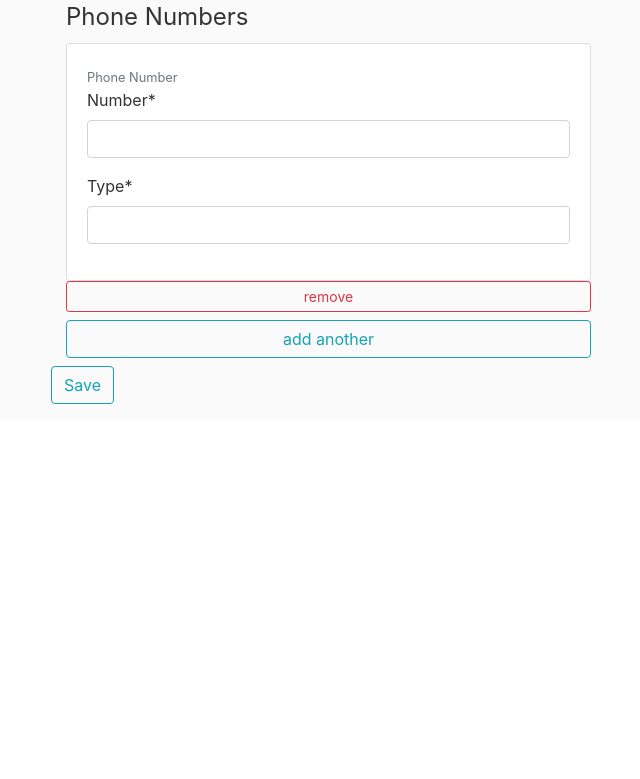
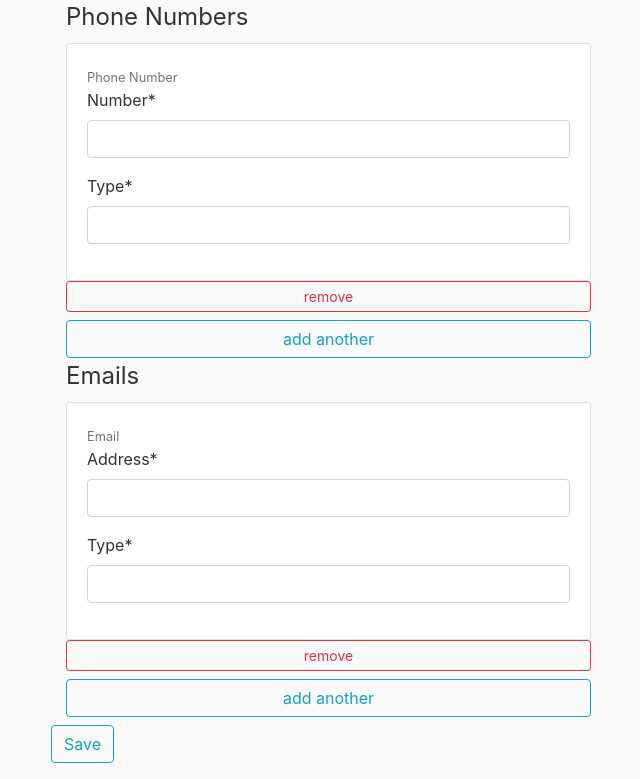
Before and after one commit to TobKed/contact_box, a Django app: page /person/new/ in a window 1280 px wide. Shown: the part 632-1411 px from the top of the page, without its empty margins (34-674 px from the left). Before the commit the page ends 1036 px from the top, so only its background shows below. Run offline with Django 3.2, Linux system fonts and the light colour scheme; the visitor is signed in with stand-in values (Sample User, id 1); some libraries are stand-ins or nearby versions.

Commit message:
update person_form view

```diff
--- a/src/contacts/templates/contacts/base.html
+++ b/src/contacts/templates/contacts/base.html
@@ -52,12 +52,16 @@
 <script src="https://code.jquery.com/jquery-3.2.1.slim.min.js"
         integrity="sha384-KJ3o2DKtIkvYIK3UENzmM7KCkRr/rE9/Qpg6aAZGJwFDMVNA/GpGFF93hXpG5KkN"
         crossorigin="anonymous"></script>
+
 <script src="{% static 'contacts/js/jquery.formset.js' %}"></script>
 <script type="text/javascript">
-    $(function() {
+    $(function () {
         $(".inline.{{ phone_form.prefix }}").formset({
             prefix: "{{ phone_form.prefix }}",
-        })
+        });
+        $(".inline.{{ email_form.prefix }}").formset({
+            prefix: "{{ email_form.prefix }}",
+        });
     })
 </script>
 <script src="https://cdnjs.cloudflare.com/ajax/libs/popper.js/1.12.9/umd/popper.min.js"
--- a/src/contacts/templates/contacts/person_form.html
+++ b/src/contacts/templates/contacts/person_form.html
@@ -27,6 +27,24 @@
                 {% endfor %}
             </fieldset>
 
+            <fieldset class="col-md-6">
+                <legend>Emails</legend>
+                {{ email_form.management_form }}
+                {{ email_form.non_form_errors }}
+                {% for form in email_form %}
+
+                    {{ form.id }}
+                    <div class="inline {{ email_form.prefix }} mb-2">
+                        <div class="card">
+                            <div  class="card-body">
+                                <small class="text-muted">Email</small>
+                                {{ form|crispy }}
+                            </div>
+                        </div>
+                    </div>
+                {% endfor %}
+            </fieldset>
+
             <div class="form-group mt-2">
                 <button class="btn btn-outline-info" type="submit">Save</button>
             </div>
--- a/src/contacts/views.py
+++ b/src/contacts/views.py
@@ -50,10 +50,12 @@ class PersonCreateView(LoginRequiredMixin, CreateView):
         form_class = self.get_form_class()
         form = self.get_form(form_class)
         phone_form = PhoneFormSet()
+        email_form = EmailFormSet()
         return self.render_to_response(
             self.get_context_data(
                     form=form,
-                    phone_form=phone_form))
+                    phone_form=phone_form,
+                    email_form=email_form))
 
     def post(self, request, *args, **kwargs):
         """
@@ -65,27 +67,31 @@ class PersonCreateView(LoginRequiredMixin, CreateView):
         form_class = self.get_form_class()
         form = self.get_form(form_class)
         phone_form = PhoneFormSet(self.request.POST)
-        if form.is_valid() and phone_form.is_valid():
-            return self.form_valid(form, phone_form)
+        email_form = EmailFormSet(self.request.POST)
+        if form.is_valid() and phone_form.is_valid() and email_form.is_valid():
+            return self.form_valid(form, phone_form, email_form)
         else:
-            return self.form_invalid(form, phone_form)
+            return self.form_invalid(form, phone_form, email_form)
 
-    def form_valid(self, form, phone_form):
+    def form_valid(self, form, phone_form, email_form):
         self.object = form.save(commit=False)
         self.object.creator_id = self.request.user.pk
         self.object = form.save()
         phone_form.instance = self.object
         phone_form.save()
+        email_form.instance = self.object
+        email_form.save()
         return HttpResponseRedirect(self.get_success_url())
 
-    def form_invalid(self, form, phone_form):
+    def form_invalid(self, form, phone_form, email_form):
         """
         Called if a form is invalid. Re-renders the context data with the
         data-filled forms and errors.
         """
         return self.render_to_response(
             self.get_context_data(form=form,
-                                  phone_form=phone_form))
+                                  phone_form=phone_form,
+                                  email_form=email_form))
 
 
 class PersonUpdateView(LoginRequiredMixin, UserPassesTestMixin, UpdateView):
@@ -101,10 +107,12 @@ class PersonUpdateView(LoginRequiredMixin, UserPassesTestMixin, UpdateView):
         form_class = self.get_form_class()
         form = self.get_form(form_class)
         phone_form = PhoneFormSet(instance=self.object)
+        email_form = EmailFormSet(instance=self.object)
         return self.render_to_response(
             self.get_context_data(
                     form=form,
-                    phone_form=phone_form
+                    phone_form=phone_form,
+                    email_form=email_form
             ))
 
     def post(self, request, *args, **kwargs):
@@ -117,27 +125,31 @@ class PersonUpdateView(LoginRequiredMixin, UserPassesTestMixin, UpdateView):
         form_class = self.get_form_class()
         form = self.get_form(form_class)
         phone_form = PhoneFormSet(self.request.POST, instance=self.object)
-        if form.is_valid() and phone_form.is_valid():
-            return self.form_valid(form, phone_form)
+        email_form = EmailFormSet(self.request.POST, instance=self.object)
+        if form.is_valid() and phone_form.is_valid() and email_form.is_valid():
+            return self.form_valid(form, phone_form, email_form)
         else:
-            return self.form_invalid(form, phone_form)
+            return self.form_invalid(form, phone_form, email_form)
 
-    def form_valid(self, form, phone_form):
+    def form_valid(self, form, phone_form, email_form):
         self.object = form.save(commit=False)
         self.object.creator_id = self.request.user.pk
         self.object = form.save()
         phone_form.instance = self.object
         phone_form.save()
+        email_form.instance = self.object
+        email_form.save()
         return HttpResponseRedirect(self.get_success_url())
 
-    def form_invalid(self, form, phone_form):
+    def form_invalid(self, form, phone_form, email_form):
         """
         Called if a form is invalid. Re-renders the context data with the
         data-filled forms and errors.
         """
         return self.render_to_response(
             self.get_context_data(form=form,
-                                  phone_form=phone_form))
+                                  phone_form=phone_form,
+                                  email_form=email_form))
 
     def test_func(self):
         person = self.get_object()
```
